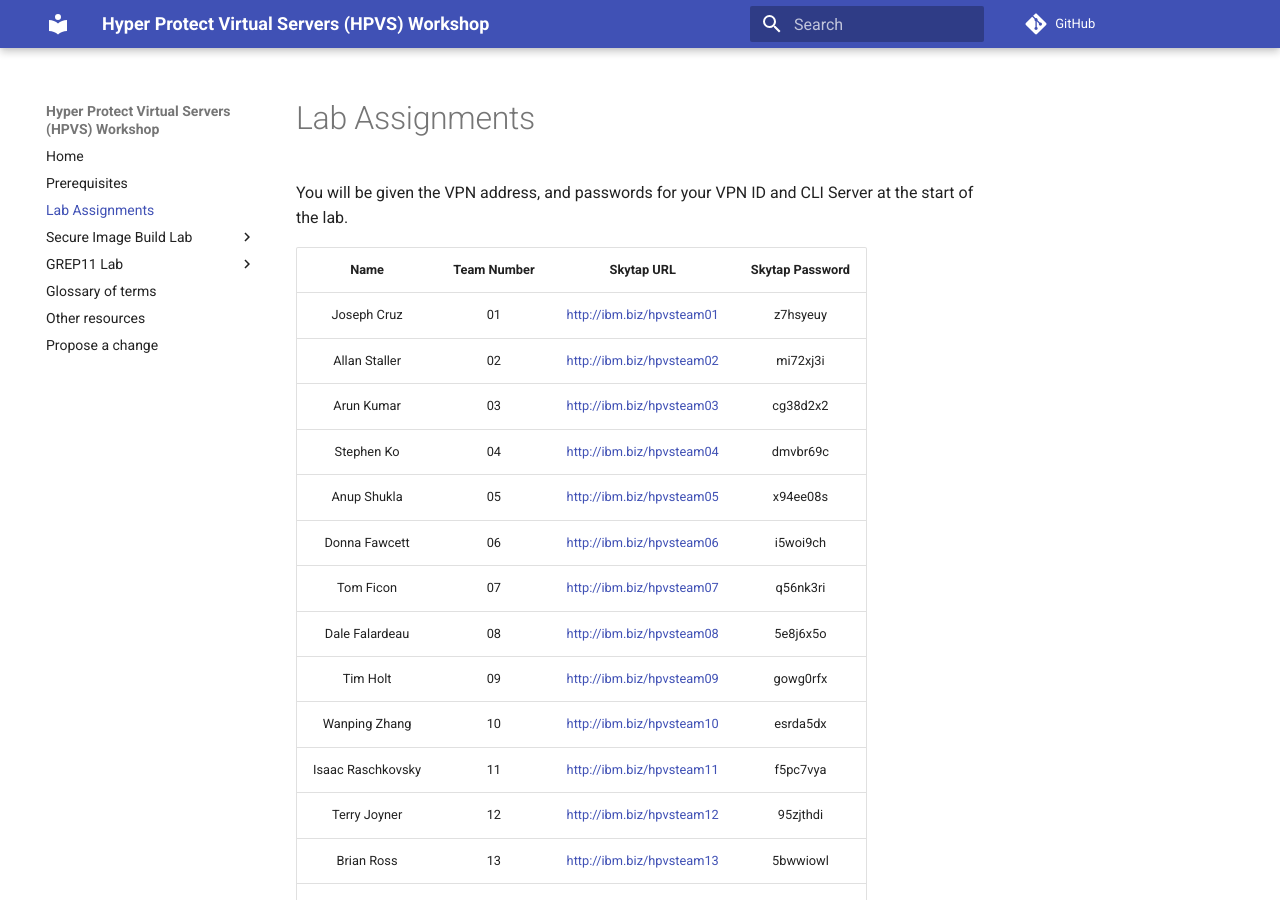
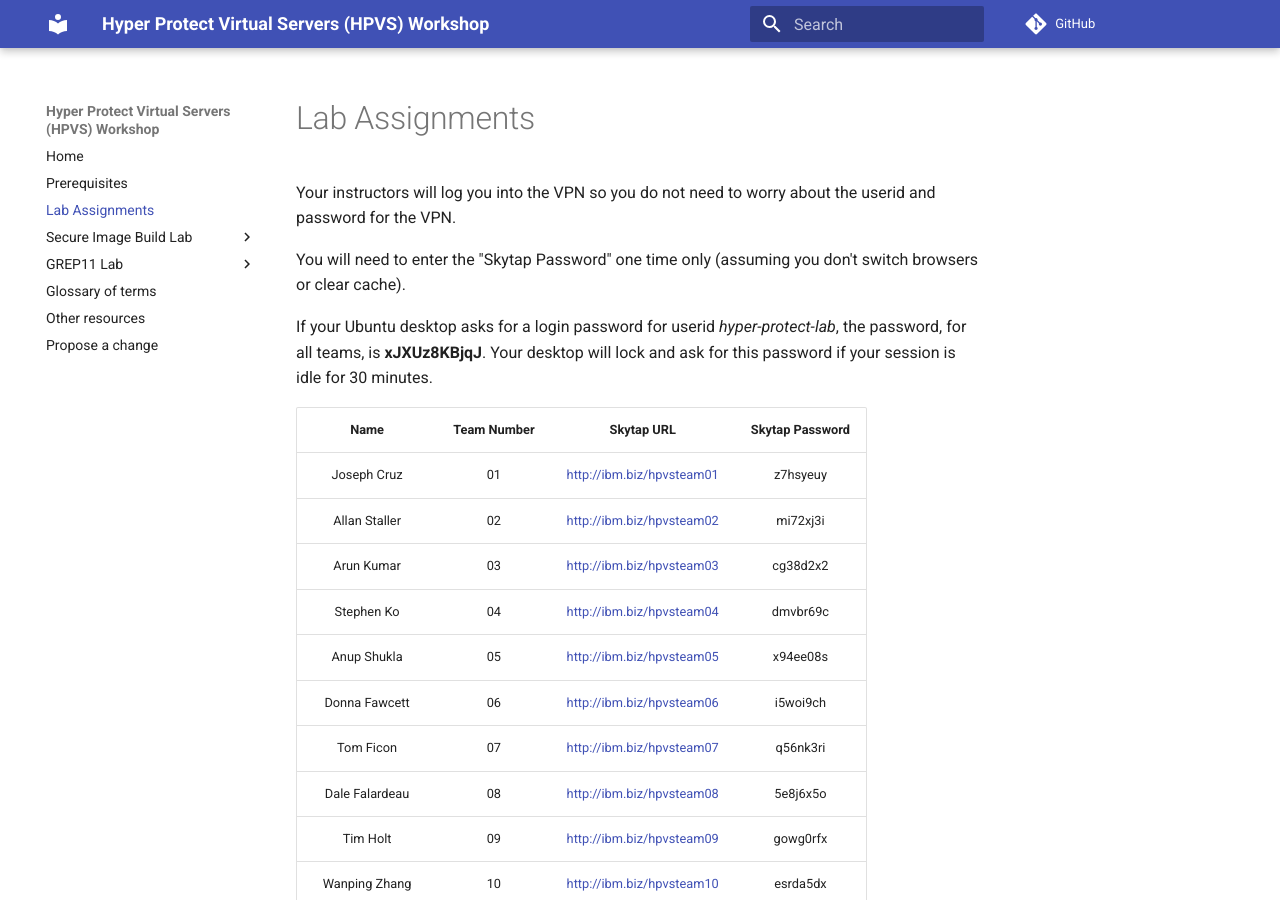
Before and after one commit to ibm-wsc/hyper-protect-virtual-servers-workshop, an MkDocs documentation site: the page built from docs/assignment.md, in a window 1280 px wide and 900 px high. Built offline with MkDocs 1.6.1 and Material for MkDocs 9.7.7, drawn with Linux system fonts in a browser that asks for light colours; comment, search, counter and statistics services are not loaded.

Commit message:
update instructions

```diff
--- a/docs/assignment.md
+++ b/docs/assignment.md
@@ -1,6 +1,10 @@
 # Lab Assignments
 
-You will be given the VPN address, and passwords for your VPN ID and CLI Server at the start of the lab.
+Your instructors will log you into the VPN so you do not need to worry about the userid and password for the VPN.
+
+You will need to enter the "Skytap Password" one time only (assuming you don't switch browsers or clear cache).
+
+If your Ubuntu desktop asks for a login password for userid *hyper-protect-lab*, the password, for all teams, is **xJXUz8KBjqJ**.  Your desktop will lock and ask for this password if your session is idle for 30 minutes.
 
 |Name|Team Number|Skytap URL |Skytap Password|
 |:--:|:---------:|:---------:|:-------------:|
```
